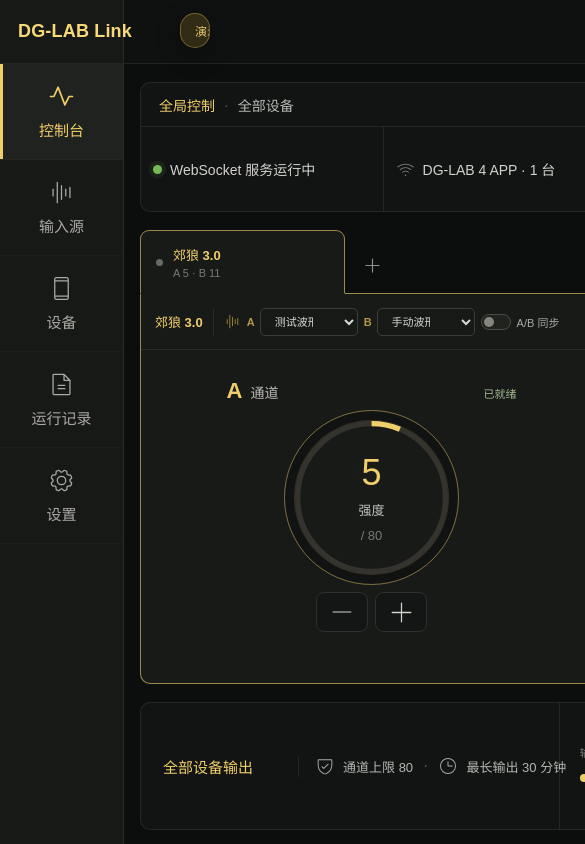
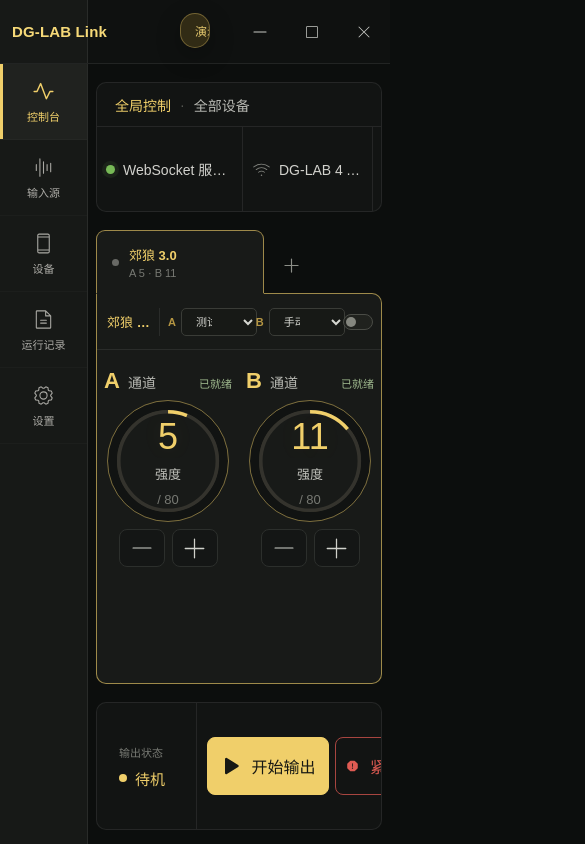
Before and after one commit to CQMHV/DG-LAB-Link, a React (Vite) app: page / in a window 390 px wide. Shown: the top 844 px of the page, 585 px wide, since content can reach past the window. Built offline with nearby package versions, Linux system fonts and the light colour scheme.

Commit message:
feat: refine compact windows and pairing UI

```diff
--- a/src-tauri/tauri.conf.json
+++ b/src-tauri/tauri.conf.json
@@ -38,8 +38,8 @@
                 "title": "DG-LAB Link",
                 "width": 1440,
                 "height": 1024,
-                "minWidth": 1080,
-                "minHeight": 720,
+                "minWidth": 760,
+                "minHeight": 540,
                 "center": true,
                 "decorations": false,
                 "resizable": true,
--- a/src/components/PairingModal.tsx
+++ b/src/components/PairingModal.tsx
@@ -23,7 +23,9 @@
     const closeButtonRef = useRef<HTMLButtonElement>(null);
     const [qrCode, setQrCode] = useState<string | null>(null);
     const [error, setError] = useState<string | null>(null);
-    const [copied, setCopied] = useState(false);
+    const [copiedTarget, setCopiedTarget] = useState<
+        "controllerId" | "pairingUrl" | null
+    >(null);
 
     useEffect(() => {
         let active = true;
@@ -112,13 +114,24 @@
         };
     }, [onClose]);
 
-    const copyPairingUrl = async () => {
+    const copyValue = async (
+        value: string,
+        target: "controllerId" | "pairingUrl",
+    ) => {
         try {
-            await navigator.clipboard.writeText(pairingUrl);
-            setCopied(true);
-            window.setTimeout(() => setCopied(false), 1600);
+            await navigator.clipboard.writeText(value);
+            setCopiedTarget(target);
+            window.setTimeout(() => {
+                setCopiedTarget((current) =>
+                    current === target ? null : current,
+                );
+            }, 1600);
         } catch {
-            setError("无法访问剪贴板，请手动复制配对链接");
+            setError(
+                target === "controllerId"
+                    ? "无法访问剪贴板，请手动记录控制端 ID"
+                    : "无法访问剪贴板，请手动复制配对链接",
+            );
         }
     };
 
@@ -151,10 +164,6 @@
                     </button>
                 </div>
 
-                <p className="modal-description">
-                    使用 DG-LAB APP 扫描二维码，中枢会自动接收 APP 与设备状态。
-                </p>
-
                 <div className="qr-frame">
                     {qrCode ? (
                         <img alt="DG-LAB APP 配对二维码" src={qrCode} />
@@ -170,28 +179,43 @@
                     )}
                 </div>
 
-                {controllerId && (
-                    <div className="pairing-id">
+                <div className="pairing-meta-row">
                     <span>控制端 ID</span>
-                        <code>{controllerId}</code>
-                    </div>
-                )}
-
-                <div className="pairing-link-row">
-                    <LinkSimple aria-hidden="true" size={18} />
-                    <span title={pairingUrl}>{pairingUrl}</span>
+                    <code>{controllerId ?? "等待分配"}</code>
+                    <div className="pairing-copy-actions">
                         <button
-                        aria-label="复制配对链接"
+                            aria-label="复制控制端 ID"
                             className="copy-button"
-                        onClick={() => void copyPairingUrl()}
+                            disabled={!controllerId}
+                            onClick={() =>
+                                controllerId &&
+                                void copyValue(controllerId, "controllerId")
+                            }
+                            title="复制控制端 ID"
                             type="button"
                         >
-                        {copied ? (
+                            {copiedTarget === "controllerId" ? (
                                 <Check aria-hidden="true" size={18} />
                             ) : (
                                 <Copy aria-hidden="true" size={18} />
                             )}
                         </button>
+                        <button
+                            aria-label="复制配对链接"
+                            className="copy-button"
+                            onClick={() =>
+                                void copyValue(pairingUrl, "pairingUrl")
+                            }
+                            title="复制配对链接"
+                            type="button"
+                        >
+                            {copiedTarget === "pairingUrl" ? (
+                                <Check aria-hidden="true" size={18} />
+                            ) : (
+                                <LinkSimple aria-hidden="true" size={18} />
+                            )}
+                        </button>
+                    </div>
                 </div>
 
                 {error && <p className="inline-error">{error}</p>}
--- a/src/lib/deviceWindows.ts
+++ b/src/lib/deviceWindows.ts
@@ -74,7 +74,7 @@
         const popup = window.open(
             browserDeviceWindowUrl(options),
             label,
-            "popup,width=1080,height=760,left=120,top=90",
+            "popup,width=640,height=520,left=120,top=90",
         );
         if (!popup) {
             throw new Error("浏览器阻止了设备窗口，请允许此站点打开弹出窗口");
@@ -94,10 +94,10 @@
         const detachedWindow = new WebviewWindow(label, {
             url: `index.html?${deviceWindowQuery(options).toString()}`,
             title: `DG-LAB Link · ${title}`,
-            width: 1080,
-            height: 760,
-            minWidth: 1080,
-            minHeight: 620,
+            width: 640,
+            height: 520,
+            minWidth: 640,
+            minHeight: 520,
             center: true,
             decorations: false,
             resizable: true,
--- a/src/styles.css
+++ b/src/styles.css
@@ -38,8 +38,8 @@
 }
 
 body {
-    min-width: 1080px;
-    min-height: 720px;
+    min-width: 0;
+    min-height: 0;
     background: var(--bg);
 }
 
@@ -725,15 +725,18 @@
 
 .device-scope-title {
     display: flex;
+    min-width: 0;
     gap: 8px;
     align-items: center;
     white-space: nowrap;
 }
 
 .device-scope-title strong {
+    overflow: hidden;
     color: var(--gold);
     font-size: 15px;
     font-weight: 650;
+    text-overflow: ellipsis;
 }
 
 .device-source-control {
@@ -952,7 +955,7 @@
     display: grid;
     min-width: 0;
     min-height: 0;
-    grid-template-columns: repeat(2, minmax(220px, 1fr));
+    grid-template-columns: repeat(2, minmax(0, 1fr));
     align-items: stretch;
     overflow: hidden;
 }
@@ -2199,7 +2202,7 @@
     display: grid;
     width: 232px;
     height: 232px;
-    margin: 0 auto 20px;
+    margin: 24px auto 20px;
     padding: 12px;
     place-items: center;
     background: var(--gold);
@@ -2221,43 +2224,34 @@
     font-size: 12px;
 }
 
-.pairing-id {
-    display: flex;
-    align-items: center;
-    justify-content: space-between;
-    margin-bottom: 10px;
+.pairing-meta-row {
+    display: grid;
+    grid-template-columns: auto minmax(0, 1fr) auto;
+    gap: 10px;
+    align-items: center;
     padding: 10px 12px;
-    background: #121412;
-    border-radius: 7px;
-}
-
-.pairing-id span {
-    color: #777973;
-    font-size: 11px;
-}
-
-.pairing-id code {
-    color: var(--gold);
-    font-size: 12px;
-}
-
-.pairing-link-row {
-    display: grid;
-    grid-template-columns: auto minmax(0, 1fr) auto;
-    gap: 9px;
-    align-items: center;
-    padding: 10px 10px 10px 12px;
-    color: #848680;
     background: #121412;
     border: 1px solid var(--border);
     border-radius: 7px;
 }
 
-.pairing-link-row > span {
+.pairing-meta-row span {
+    color: #777973;
+    font-size: 11px;
+}
+
+.pairing-meta-row code {
     overflow: hidden;
-    font-size: 10px;
+    color: var(--gold);
+    font-size: 12px;
     text-overflow: ellipsis;
     white-space: nowrap;
+}
+
+.pairing-copy-actions {
+    display: flex;
+    gap: 6px;
+    align-items: center;
 }
 
 .copy-button {
@@ -2383,6 +2377,70 @@
     }
 }
 
+@container device-panel (max-width: 720px) {
+    .device-workspace-heading {
+        gap: 8px;
+        padding: 0 10px;
+    }
+
+    .device-scope-title {
+        max-width: 92px;
+        flex: 0 1 auto;
+    }
+
+    .device-scope-meta {
+        display: none;
+    }
+
+    .device-source-control {
+        flex: 1 1 auto;
+        justify-content: flex-end;
+        margin-left: 0;
+        padding-left: 8px;
+    }
+
+    .device-source-control > svg,
+    .device-source-control > span,
+    .source-sync-toggle > span {
+        display: none;
+    }
+
+    .device-source-control select {
+        width: 76px;
+    }
+
+    .channel-control {
+        padding-top: 18px;
+    }
+
+    .channel-title {
+        width: min(90%, 220px);
+        margin-bottom: 12px;
+    }
+
+    .gauge-shell {
+        width: clamp(142px, 38cqw, 190px);
+        padding: 9px;
+    }
+
+    .gauge-intensity-input {
+        width: 82px;
+        font-size: clamp(30px, 8cqw, 40px);
+    }
+
+    .channel-adjuster {
+        width: min(96%, 220px);
+        grid-template-columns: repeat(2, 46px);
+        gap: 6px;
+        margin-top: 7px;
+    }
+
+    .step-button {
+        width: 46px;
+        height: 38px;
+    }
+}
+
 @container device-panel (max-height: 520px) {
     .device-workspace-heading {
         padding: 0 14px;
@@ -2454,6 +2512,126 @@
     }
 }
 
+@container device-panel (max-width: 720px) and (max-height: 520px) {
+    .device-workspace-heading {
+        padding: 0 10px;
+    }
+
+    .device-source-control {
+        margin-left: 0;
+        padding-left: 8px;
+    }
+
+    .device-source-control select {
+        width: 76px;
+    }
+
+    .gauge-shell {
+        width: clamp(142px, 38cqw, 180px);
+        padding: 9px;
+    }
+
+    .channel-adjuster {
+        grid-template-columns: repeat(2, 46px);
+    }
+
+    .step-button {
+        width: 46px;
+        height: 38px;
+    }
+}
+
+@container device-panel (max-height: 360px) {
+    .device-new-tab-page {
+        justify-content: flex-start;
+        padding: 14px 12px;
+        overflow-y: auto;
+    }
+
+    .device-new-tab-icon {
+        width: 42px;
+        height: 42px;
+        margin-bottom: 8px;
+        border-radius: 12px;
+    }
+
+    .device-new-tab-page h2 {
+        font-size: 20px;
+    }
+
+    .device-new-tab-page p {
+        margin: 6px 0 10px;
+        font-size: 12px;
+        line-height: 1.45;
+    }
+
+    .device-picker-options {
+        gap: 6px;
+        margin-bottom: 10px;
+    }
+
+    .device-picker-option {
+        gap: 9px;
+        padding: 8px 10px;
+    }
+
+    .device-picker-option-icon {
+        width: 34px;
+        height: 34px;
+    }
+
+    .device-new-tab-page .primary-compact-button {
+        min-width: 126px;
+        min-height: 36px;
+    }
+
+    .channel-control {
+        padding-top: 10px;
+    }
+
+    .channel-title {
+        margin-bottom: 2px;
+    }
+
+    .channel-title > strong {
+        font-size: 18px;
+    }
+
+    .channel-title > span:not(.channel-state) {
+        font-size: 12px;
+    }
+
+    .gauge-shell {
+        width: clamp(118px, 16cqw, 145px);
+        padding: 7px;
+        box-shadow:
+            inset 0 0 0 6px #111312,
+            inset 0 0 0 7px rgba(240, 207, 106, 0.12);
+    }
+
+    .gauge-intensity-input {
+        width: 72px;
+        font-size: 28px;
+    }
+
+    .gauge-inner span,
+    .gauge-inner small {
+        margin-top: 3px;
+        font-size: 11px;
+    }
+
+    .channel-adjuster {
+        grid-template-columns: repeat(2, 42px);
+        gap: 5px;
+        margin-top: 5px;
+    }
+
+    .step-button {
+        width: 42px;
+        height: 32px;
+    }
+}
+
 @media (max-width: 1220px) {
     .app-shell {
         grid-template-columns: 124px minmax(0, 1fr);
@@ -2538,6 +2716,93 @@
     }
 }
 
+@media (max-width: 900px) {
+    .app-shell {
+        grid-template-columns: 88px minmax(0, 1fr);
+    }
+
+    .window-chrome {
+        grid-template-columns: 88px minmax(0, 1fr) auto;
+    }
+
+    .window-brand {
+        padding-left: 12px;
+        font-size: 15px;
+    }
+
+    .sidebar button {
+        height: 76px;
+        gap: 5px;
+        font-size: 11px;
+    }
+
+    .sidebar button svg {
+        width: 23px;
+        height: 23px;
+    }
+
+    .dashboard-page {
+        padding-right: 8px;
+        padding-left: 8px;
+    }
+
+    .global-control-items {
+        grid-template-columns: minmax(145px, 1fr) minmax(130px, 0.9fr) minmax(105px, 0.65fr) auto;
+    }
+
+    .global-control-item:nth-child(3),
+    .global-control-item:nth-child(4) {
+        display: none;
+    }
+
+    .global-control-item {
+        padding: 0 9px;
+    }
+
+    .device-tab-item {
+        min-width: 168px;
+    }
+
+    .control-footer {
+        grid-template-columns: minmax(90px, 1fr) auto;
+        padding: 0 10px;
+    }
+
+    .footer-context {
+        display: none;
+    }
+
+    .output-summary {
+        padding: 0 12px;
+        border-left: 0;
+    }
+
+    .output-actions {
+        gap: 6px;
+        padding-left: 10px;
+    }
+
+    .output-button {
+        min-width: 122px;
+        padding: 0 12px;
+    }
+
+    .emergency-button {
+        min-width: 110px;
+        padding: 0 10px;
+    }
+
+    .standard-page {
+        padding-right: 24px;
+        padding-left: 24px;
+    }
+
+    .source-overview,
+    .source-grid {
+        grid-template-columns: minmax(0, 1fr);
+    }
+}
+
 @media (max-height: 800px) {
     .window-chrome {
         height: 58px;
@@ -2607,6 +2872,59 @@
 
     .page-header h1 {
         font-size: 27px;
+    }
+}
+
+@media (max-height: 640px) {
+    .window-chrome {
+        height: 52px;
+    }
+
+    .app-shell {
+        grid-template-rows: 52px minmax(0, 1fr);
+    }
+
+    .sidebar button {
+        height: 68px;
+    }
+
+    .dashboard-page {
+        grid-template-rows: 76px minmax(0, 1fr) 68px;
+        gap: 6px;
+        padding: 8px 8px 0;
+    }
+
+    .dashboard-page-detached {
+        grid-template-rows: minmax(0, 1fr);
+        gap: 0;
+        padding-bottom: 8px;
+    }
+
+    .global-control-frame {
+        grid-template-rows: 28px minmax(0, 1fr);
+    }
+
+    .global-control-heading {
+        padding: 0 10px;
+        font-size: 12px;
+    }
+
+    .device-tabs-shell {
+        height: 44px;
+    }
+
+    .device-tab-item {
+        height: 40px;
+    }
+
+    .device-tab-active {
+        height: 44px;
+    }
+
+    .output-button,
+    .emergency-button {
+        height: 42px;
+        font-size: 13px;
     }
 }
 
```
Also changed, not shown: 1 other file (tests, documents, lock files or other folders). Lines whose indentation alone changed are shown as unchanged.
